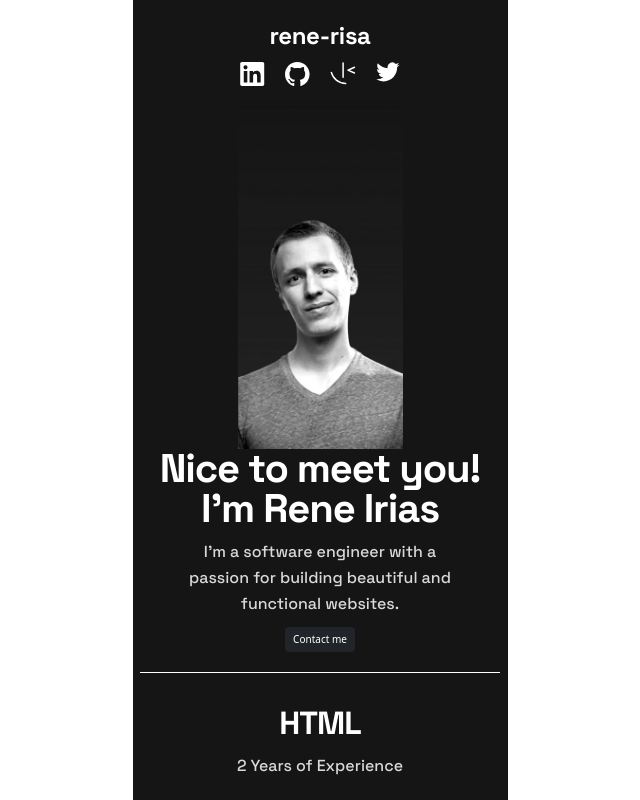
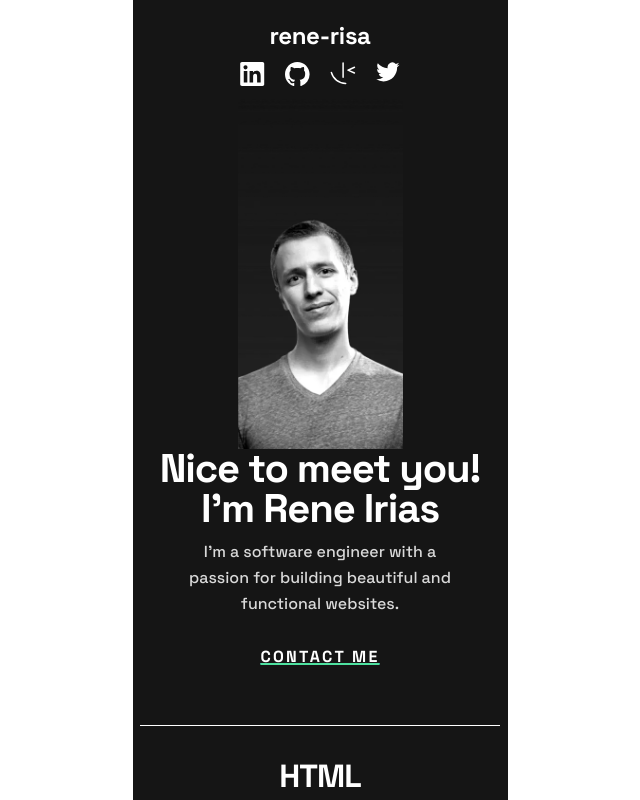
Before and after one commit to ReneRisa/portfolio, a React (Create React App) app: page / in a window 1280 px wide. Shown: the top 800 px of the page, without its empty margins (320-960 px from the left). Built offline with nearby package versions, Linux system fonts and the light colour scheme; no server answers.

Commit message:
Styling button with css and when contact me button is pressed it will redirect you to the contace me section

```diff
--- a/public/index.html
+++ b/public/index.html
@@ -106,7 +106,7 @@
           <!--// col for Contact me -->
           <div>
             <a href="">
-              <button class="btn btn-dark">Contact me</button>
+              <p class="whiteLabel" id="btnContactMe">CONTACT ME</p>
             </a>
           </div>
         </div>
@@ -185,7 +185,8 @@
               <!--// col for project 1 languages-->
               <div class="col-12">
                 <p class="whiteLabel" id="project-languages">
-                  HTML &nbsp;&nbsp; CSS &nbsp;&nbsp; React js
+                  HTML &nbsp;&nbsp; CSS &nbsp;&nbsp; React js &nbsp;&nbsp;
+                  Bootstrap
                 </p>
               </div>
               <!--// row for buttons-->
--- a/src/index.css
+++ b/src/index.css
@@ -15,6 +15,21 @@ code {
   height: 5013px;
   width: 375px;
   background: var(--Black, #151515);
+}
+
+#btnContactMe {
+  line-height: 26px; /* 162.5% */
+  letter-spacing: 2.286px;
+  font-size: 16px;
+  text-decoration-line: underline;
+  text-decoration-style: solid;
+  text-decoration-color: var(--Green, #4ee1a0);
+  text-decoration-thickness: 2px;
+  margin-top: 5%;
+  margin-bottom: 10%;
+}
+#btnContactMe:hover {
+  color: var(--Green, #4ee1a0);
 }
 
 .whiteLabel {
@@ -103,6 +118,9 @@ code {
   text-decoration-color: var(--Green, #4ee1a0);
   text-decoration-thickness: 2px;
 }
+#btnViewProject:hover {
+  color: var(--Green, #4ee1a0);
+}
 
 #btnViewCode {
   margin-top: 20px;
@@ -114,6 +132,9 @@ code {
   text-decoration-style: solid;
   text-decoration-color: var(--Green, #4ee1a0);
   text-decoration-thickness: 2px;
+}
+#btnViewCode:hover {
+  color: var(--Green, #4ee1a0);
 }
 
 #container-contact {
--- a/src/index.js
+++ b/src/index.js
@@ -10,8 +10,9 @@ root.render(
     <App />
   </React.StrictMode>
 );
-
+const btnContactMe = document.getElementById("btnContactMe");
 const btnSubmit = document.getElementById("btnSubmitForma");
+const containerContact = document.getElementById("container-contact");
 
 btnSubmit.addEventListener("click", (e) => {
   e.preventDefault();
@@ -49,6 +50,13 @@ btnSubmit.addEventListener("click", (e) => {
   };
 });
 
+btnContactMe.addEventListener("click", (e) => {
+  e.preventDefault();
+  if (containerContact) {
+    containerContact.scrollIntoView({ behavior: "smooth" });
+  }
+});
+
 // If you want to start measuring performance in your app, pass a function
 // to log results (for example: reportWebVitals(console.log))
 // or send to an analytics endpoint. Learn more: https://bit.ly/CRA-vitals
```
